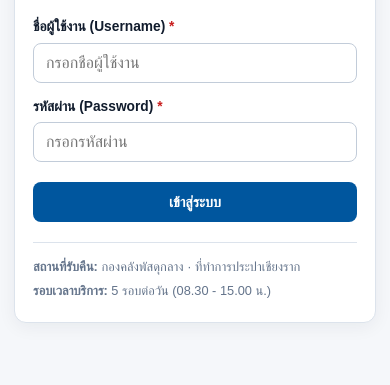
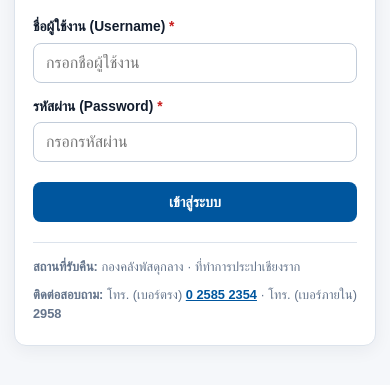
Before and after one commit to bank18197-star/mwa-booking-system, a plain HTML site: page index.html in a window 390 px wide. Shown: the part 175-560 px from the top of the page. Drawn offline with Linux system fonts and the light colour scheme; a web font is replaced by a local one.

Commit message:
Add contact phone numbers and remove service hours on login page

```diff
--- a/index.html
+++ b/index.html
@@ -232,7 +232,7 @@
       </form>
       <div class="auth-specs">
         <div><strong>สถานที่รับคืน:</strong> กองคลังพัสดุกลาง &middot; ที่ทำการประปาเชียงราก</div>
-        <div><strong>รอบเวลาบริการ:</strong> 5 รอบต่อวัน (08.30 - 15.00 น.)</div>
+        <div style="margin-top:4px"><strong>ติดต่อสอบถาม:</strong> โทร. (เบอร์ตรง) <a href="tel:025852354" style="color:var(--mwa-blue);font-weight:600">0 2585 2354</a> &middot; โทร. (เบอร์ภายใน) <strong>2958</strong></div>
       </div>
     </div>
   </div>
```
